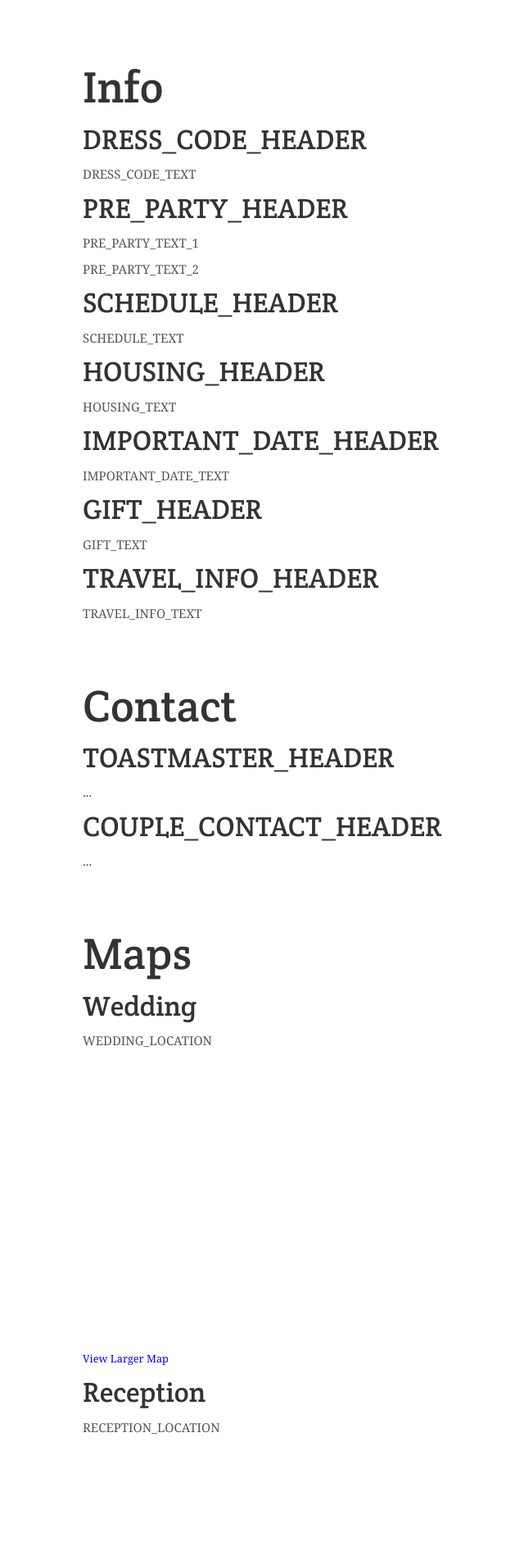
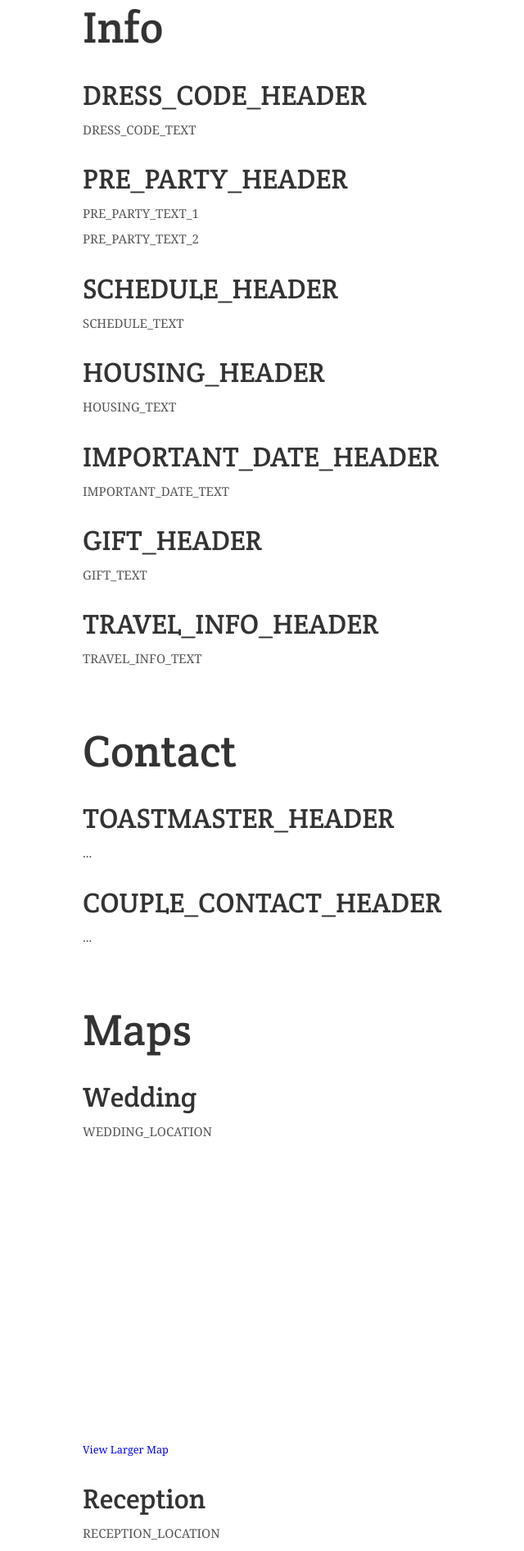
Before and after one commit to gurglet/johaneunyoung.com, a Django app: page / in a window 1280 px wide. Shown: the part 1491-3383 px from the top of the page at 82% size, without its empty margins (169-809 px from the left). Run offline with Django 3.2, Linux system fonts and the light colour scheme; some libraries are stand-ins or nearby versions.

Commit message:
Tweaked some stylings

```diff
--- a/wedding/templates/base.html
+++ b/wedding/templates/base.html
@@ -20,9 +20,16 @@
 		line-height: 1.2;
 		margin-top: 70px;
 	}
+	h2 {
+		line-height: 1.2;
+		margin-top: .9em;
+	}
 	iframe {
 		max-width: 100%;
 		min-width: 100%;
+	}
+	#info {
+		margin-top: .5em;
 	}
 	</style>
 </head>
--- a/wedding/templates/rsvp.html
+++ b/wedding/templates/rsvp.html
@@ -1,4 +1,4 @@
 {% load i18n %}
 <h1 id="rsvp">{% trans "RSVP" %}</h1>
 
-<iframe src="https://docs.google.com/forms/d/1i0ilgDNlWMbAxcnbETKR68yQL_vQJbRCAF8IdQ77Y6s/viewform?embedded=true" width="760" height="900" frameborder="0" marginheight="0" marginwidth="0">Loading...</iframe>
+<iframe src="https://docs.google.com/forms/d/1i0ilgDNlWMbAxcnbETKR68yQL_vQJbRCAF8IdQ77Y6s/viewform?embedded=true" width="760" height="870" frameborder="0" marginheight="0" marginwidth="0">Loading...</iframe>
```
